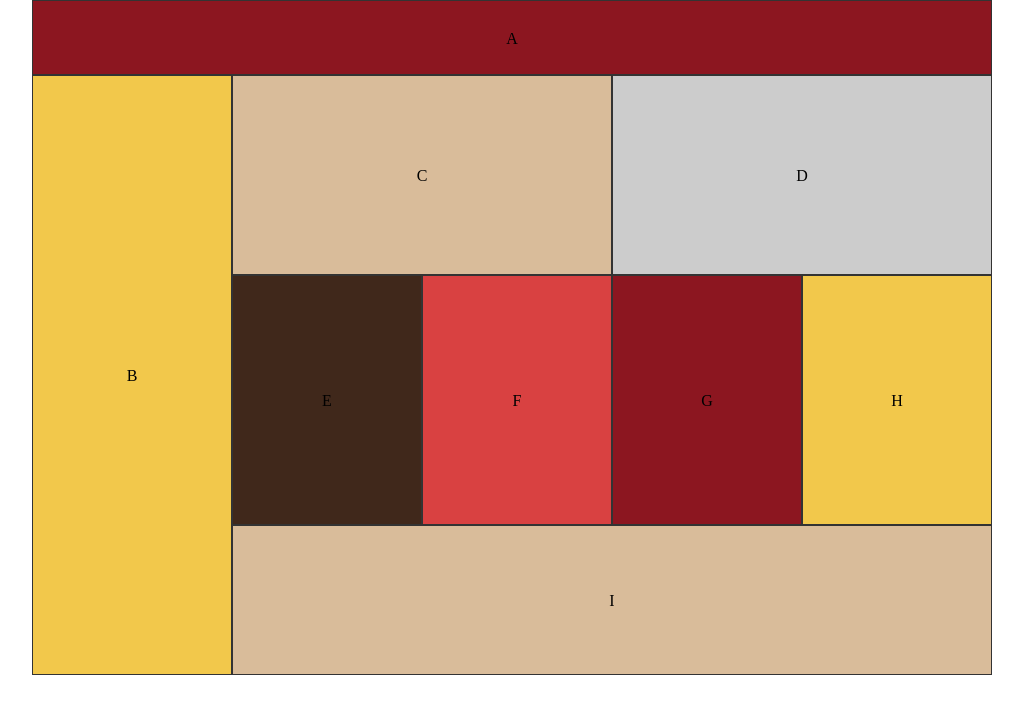
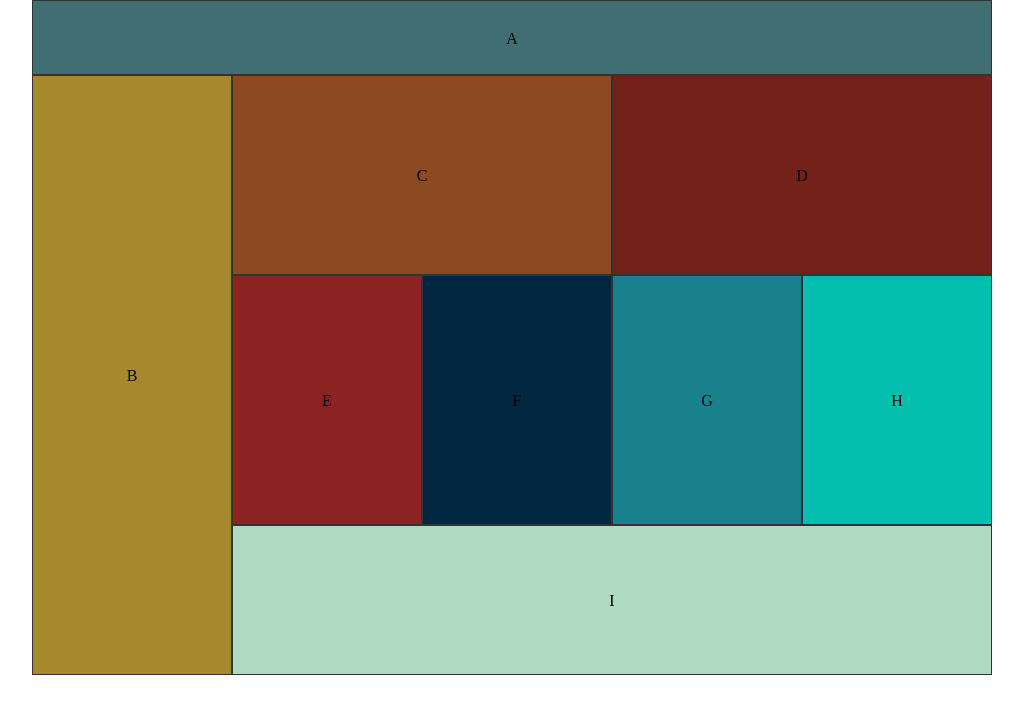
Before and after one commit to spinetree/lab-01, a plain HTML site: page index.html in a window 1280 px wide. Shown: the whole page, without its empty margins (128-1151 px from the left). Drawn offline with Linux system fonts and the light colour scheme.

Commit message:
fixed colors so unique

```diff
--- a/css/theme.css
+++ b/css/theme.css
@@ -10,63 +10,71 @@
     background: #BF9004;
 }
 
-#e {
+#d {
     background: #A66D03;
 }
 
-#f {
+#e {
     background: #401201;
 }
 
+#f {
+    background: #54BF83;
+}
+
 #g {
-    background: #A6656A;
+    background: #6F7302;
 }
 
 #h {
-    background: #548C82;
+    background: #F2B6A0;
 
 }
 
 #i {
-    background: #BF9004;
+    background: #F25E5E;
 }
 
 
 @media (min-width:768px) {
 
     #a {
-        background: #8C1620;
+        background: #406E73;
     }
 
     #b {
-        background: #F2C84B;
+        background: #A6882D;
 
     }
 
     #c {
-        background: #D9BC9A;
+        background: #8C4A23;
 
     }
 
+    #d {
+        background: #732119;
+    }
+
     #e {
-        background: #40281B;
+        background: #8C2323;
     }
 
     #f {
-        background: #D94141;
+        background: #012840;
     }
 
     #g {
-        background: #8C1620;
+        background: #18818C;
     }
 
     #h {
-        background: #F2C84B;
+        background: #04BFAD;
 
     }
 
     #i {
-        background: #D9BC9A;
+        background: #B0D9C1;
 
     }
 
```
